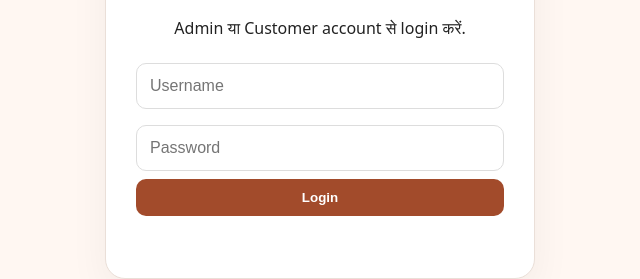
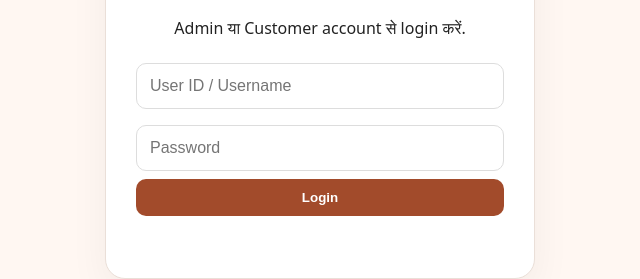
Before and after one commit to nandanidigitalst-crypto/nandani-video-Cloud, a website: page index.html in a window 1280 px wide. Shown: the part 370-649 px from the top of the page, 320-960 px from the left. Drawn offline with Linux system fonts and the light colour scheme; no server answers.

Commit message:
Update index.html

```diff
--- a/index.html
+++ b/index.html
@@ -4,7 +4,7 @@
 <body>
 <header class="topbar"><div><div class="brand">💍 Nandani Wedding Cloud</div><div class="tagline">Wedding photos और long videos — secure customer albums</div></div><div class="header-actions"><span id="userName"></span><button class="ghost" onclick="showHelp()">Help</button><button class="ghost" onclick="logout()">Logout</button></div></header>
 
-<section id="loginView" class="login-wrap"><div class="login-card"><div class="brand big">💍 Nandani</div><h1>Secure Login</h1><p>Admin या Customer account से login करें.</p><input id="loginUsername" placeholder="Username" autocomplete="username"><input id="loginPassword" type="password" placeholder="Password" autocomplete="current-password" onkeydown="if(event.key==='Enter')login()"><button class="primary full" onclick="login()">Login</button><div id="loginError" class="error"></div></div></section>
+<section id="loginView" class="login-wrap"><div class="login-card"><div class="brand big">💍 Nandani</div><h1>Secure Login</h1><p>Admin या Customer account से login करें.</p><input id="loginUsername" placeholder="User ID / Username" autocomplete="username"><input id="loginPassword" type="password" placeholder="Password" autocomplete="current-password" onkeydown="if(event.key==='Enter')login()"><button class="primary full" onclick="login()">Login</button><div id="loginError" class="error"></div></div></section>
 
 <main id="appView" class="hidden">
 <section id="adminView" class="panel hidden"><div class="panel-title"><div><h2>Admin Dashboard</h2><p class="muted">Customers और wedding albums manage करें.</p></div></div><div id="stats" class="stats"></div>
```
